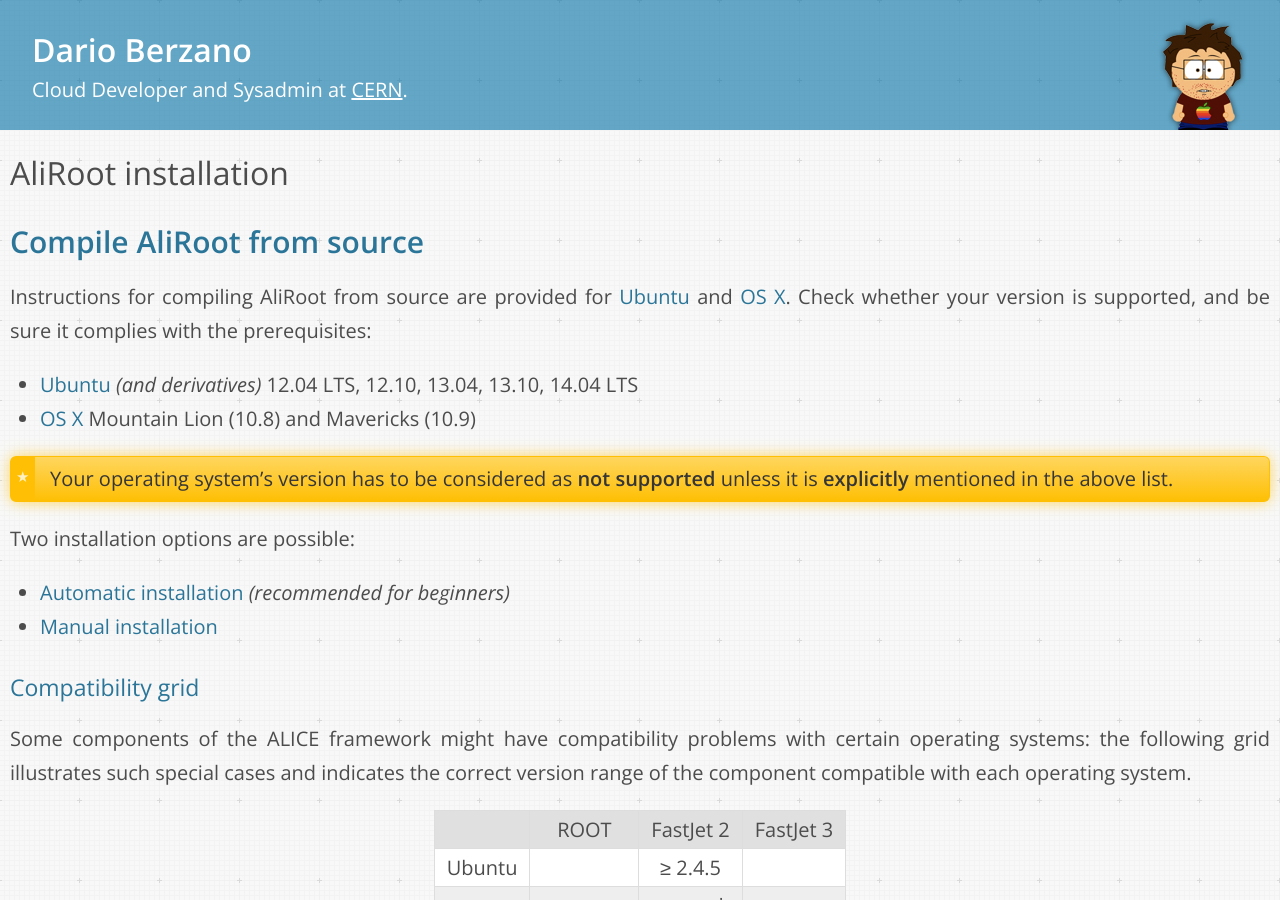
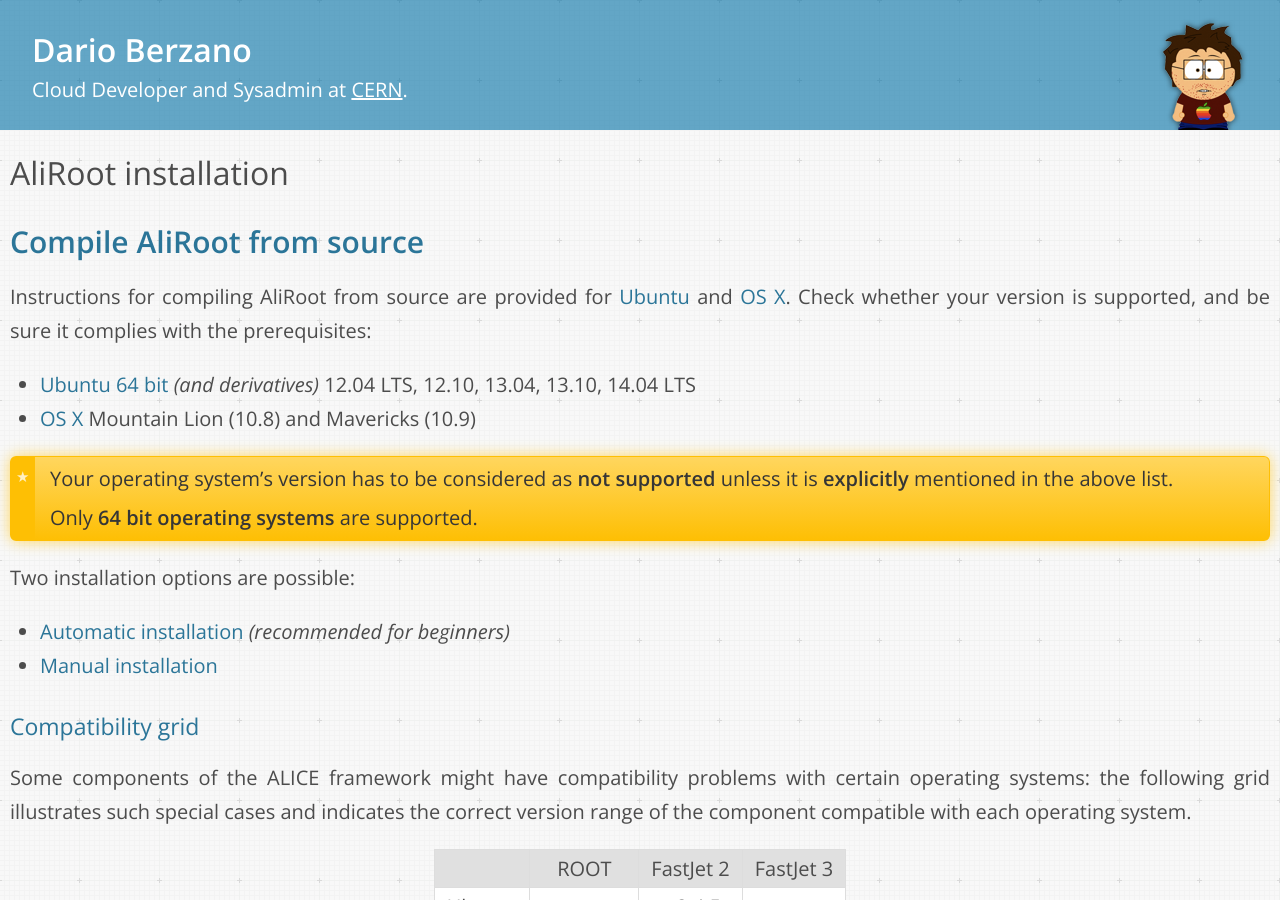
Before and after one commit to dberzano/dberzano.github.io, a Jekyll site: the page built from alice/install-aliroot/index.md, in a window 1280 px wide and 900 px high. Built offline with Jekyll 4.4.1, drawn with Linux system fonts in a browser that asks for light colours; Markdown is read by kramdown in place of the engine named in the settings.

Commit message:
AliInst: 64 bit OS warning

```diff
--- a/alice/install-aliroot/index.md
+++ b/alice/install-aliroot/index.md
@@ -15,12 +15,14 @@
 Check whether your version is supported, and be sure it complies with
 the **prerequisites**:
 
-* [Ubuntu](prereq-ubuntu) *(and derivatives)* 12.04 LTS, 12.10, 13.04,
+* [Ubuntu 64 bit](prereq-ubuntu) *(and derivatives)* 12.04 LTS, 12.10, 13.04,
   13.10, 14.04 LTS
 * [OS X](prereq-osx) Mountain Lion (10.8) and Mavericks (10.9)
 
 > Your operating system's version has to be considered as **not
 > supported** unless it is **explicitly** mentioned in the above list.
+>
+> Only **64 bit operating systems** are supported.
 
 Two installation options are possible:
 
```
